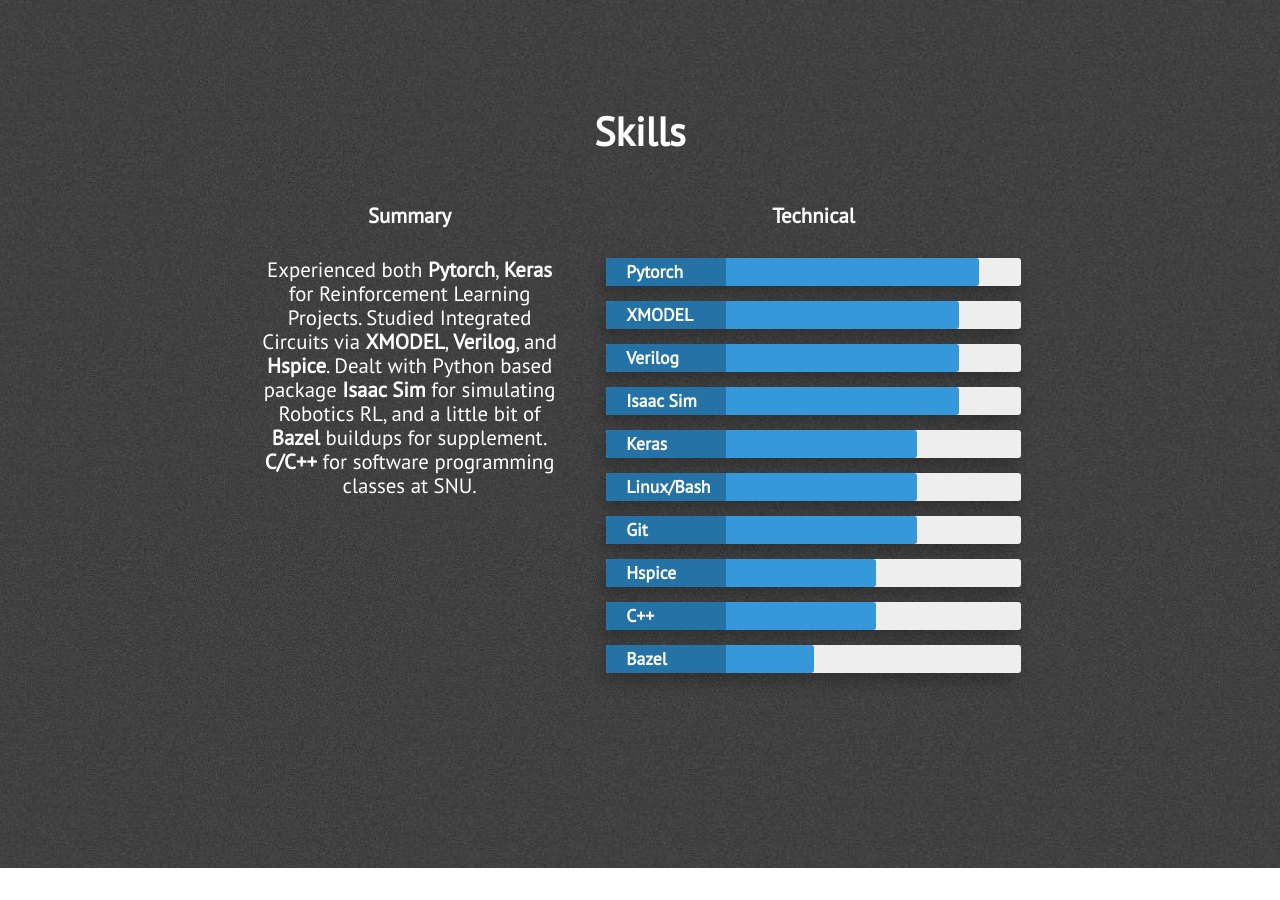
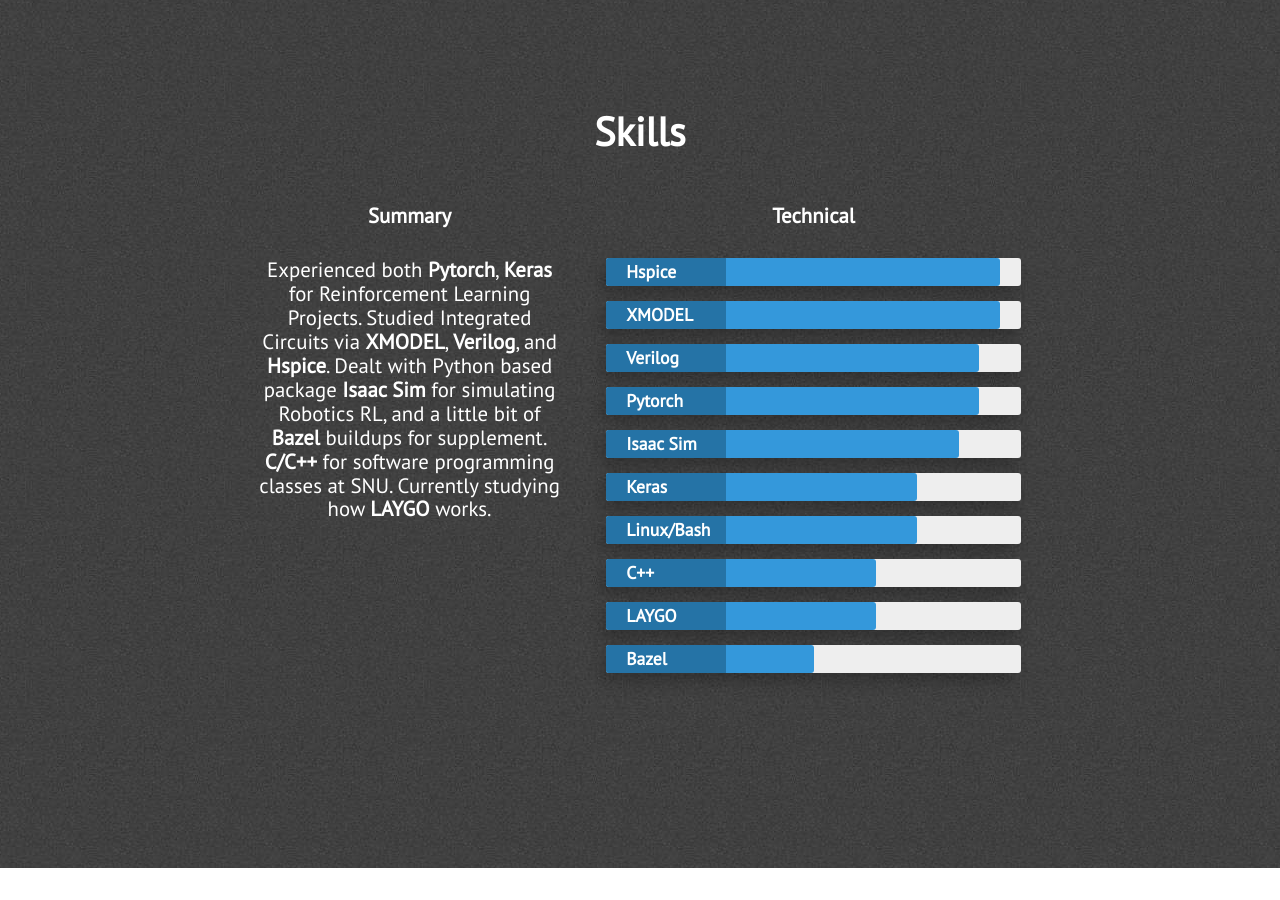
Before and after one commit to brianlsy98/brianlsy98.github.io, a Jekyll site: the page index.html, which Jekyll copies as it is, in a window 1280 px wide and 900 px high, scrolled down 2032 px. Built offline with Jekyll 4.4.1, drawn with Linux system fonts in a browser that asks for light colours; nearby versions of some CDN libraries; some of the changed text lies outside the part shown.

Commit message:
Update index.html

```diff
--- a/index.html
+++ b/index.html
@@ -76,25 +76,31 @@
                         Experienced both <strong>Pytorch</strong>, <strong>Keras</strong> for Reinforcement Learning Projects.
                         Studied Integrated Circuits via <strong>XMODEL</strong>, <strong>Verilog</strong>, and <strong>Hspice</strong>.
                         Dealt with Python based package <strong>Isaac Sim</strong> for simulating Robotics RL, and a little bit of <strong>Bazel</strong> buildups for supplement.
-                        <strong>C/C++</strong> for software programming classes at SNU.
+                        <strong>C/C++</strong> for software programming classes at SNU. Currently studying how <strong>LAYGO</strong> works.
                     </p>
                 </div>
                 <div class="technical-skills">
                     <h3 class="center-align skills-subsection">Technical</h3>
                     <div class="progress-bars">
-                        <div class="skillbar clearfix " data-percent="90%">
-                            <div class="skillbar-title" style="background: #2980b9;"><span>Pytorch</span></div>
+
+                        <div class="skillbar clearfix " data-percent="95%">
+                            <div class="skillbar-title" style="background: #2980b9;"><span>Hspice</span></div>
                             <div class="skillbar-bar" style="background: #3498db;"></div>
                         </div> <!-- End Skill Bar -->
 
-                        <div class="skillbar clearfix " data-percent="85%">
+                        <div class="skillbar clearfix " data-percent="95%">
                             <div class="skillbar-title" style="background: #2980b9;"><span>XMODEL</span></div>
                             <div class="skillbar-bar" style="background: #3498db"></div>
                         </div> <!-- End Skill Bar -->
 
-                        <div class="skillbar clearfix " data-percent="85%">
+                        <div class="skillbar clearfix " data-percent="90%">
                             <div class="skillbar-title" style="background: #2980b9;"><span>Verilog</span></div>
                             <div class="skillbar-bar" style="background: #3498db"></div>
+                        </div> <!-- End Skill Bar -->
+
+                        <div class="skillbar clearfix " data-percent="90%">
+                            <div class="skillbar-title" style="background: #2980b9;"><span>Pytorch</span></div>
+                            <div class="skillbar-bar" style="background: #3498db;"></div>
                         </div> <!-- End Skill Bar -->
 
                         <div class="skillbar clearfix " data-percent="85%">
@@ -112,18 +118,13 @@
                             <div class="skillbar-bar" style="background: #3498db;"></div>
                         </div> <!-- End Skill Bar -->
 
-                        <div class="skillbar clearfix " data-percent="75%">
-                            <div class="skillbar-title" style="background: #2980b9;"><span>Git</span></div>
-                            <div class="skillbar-bar" style="background: #3498db;"></div>
+                        <div class="skillbar clearfix " data-percent="65%">
+                            <div class="skillbar-title" style="background: #2980b9;"><span>C++</span></div>
+                            <div class="skillbar-bar" style="background: #3498db"></div>
                         </div> <!-- End Skill Bar -->
 
                         <div class="skillbar clearfix " data-percent="65%">
-                            <div class="skillbar-title" style="background: #2980b9;"><span>Hspice</span></div>
-                            <div class="skillbar-bar" style="background: #3498db;"></div>
-                        </div> <!-- End Skill Bar -->
-
-                        <div class="skillbar clearfix " data-percent="65%">
-                            <div class="skillbar-title" style="background: #2980b9;"><span>C++</span></div>
+                            <div class="skillbar-title" style="background: #2980b9;"><span>LAYGO</span></div>
                             <div class="skillbar-bar" style="background: #3498db"></div>
                         </div> <!-- End Skill Bar -->
 
```
Also changed, not shown: other parts of index.html (+1 -1 lines).
